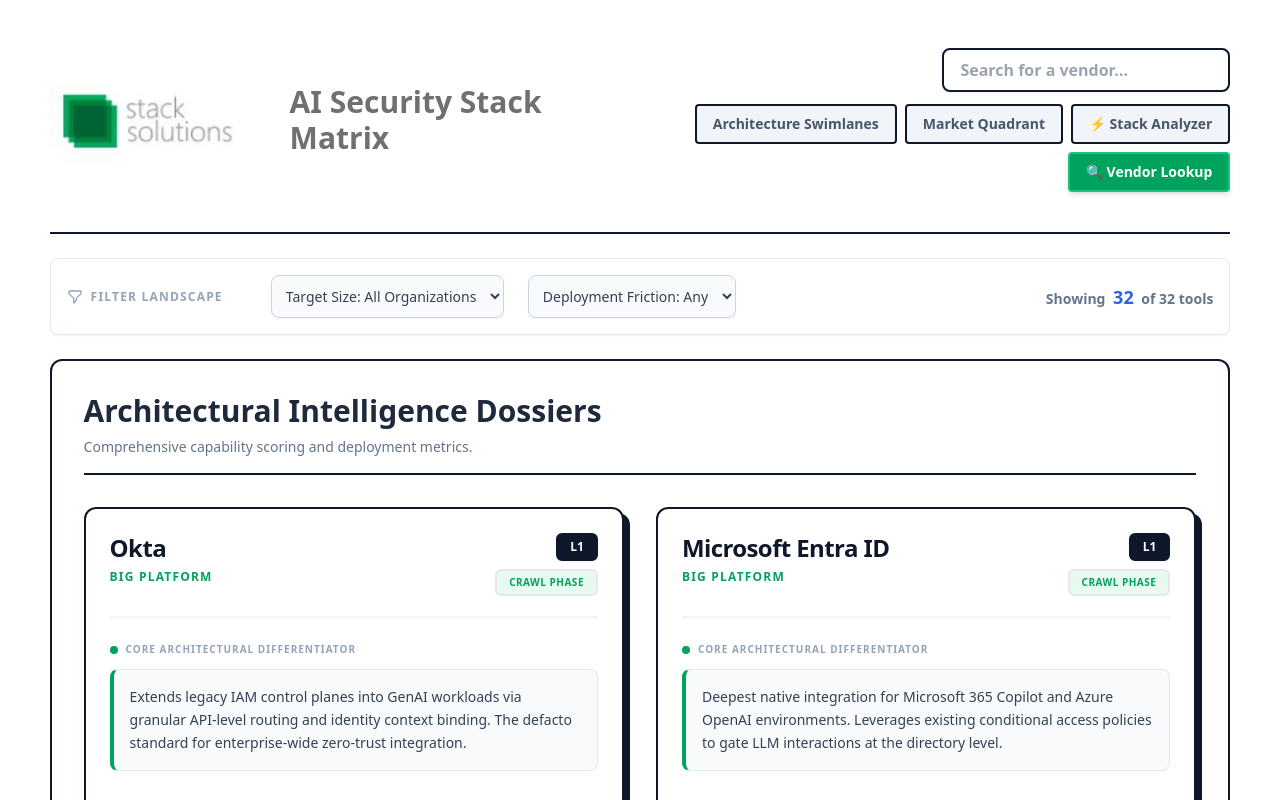
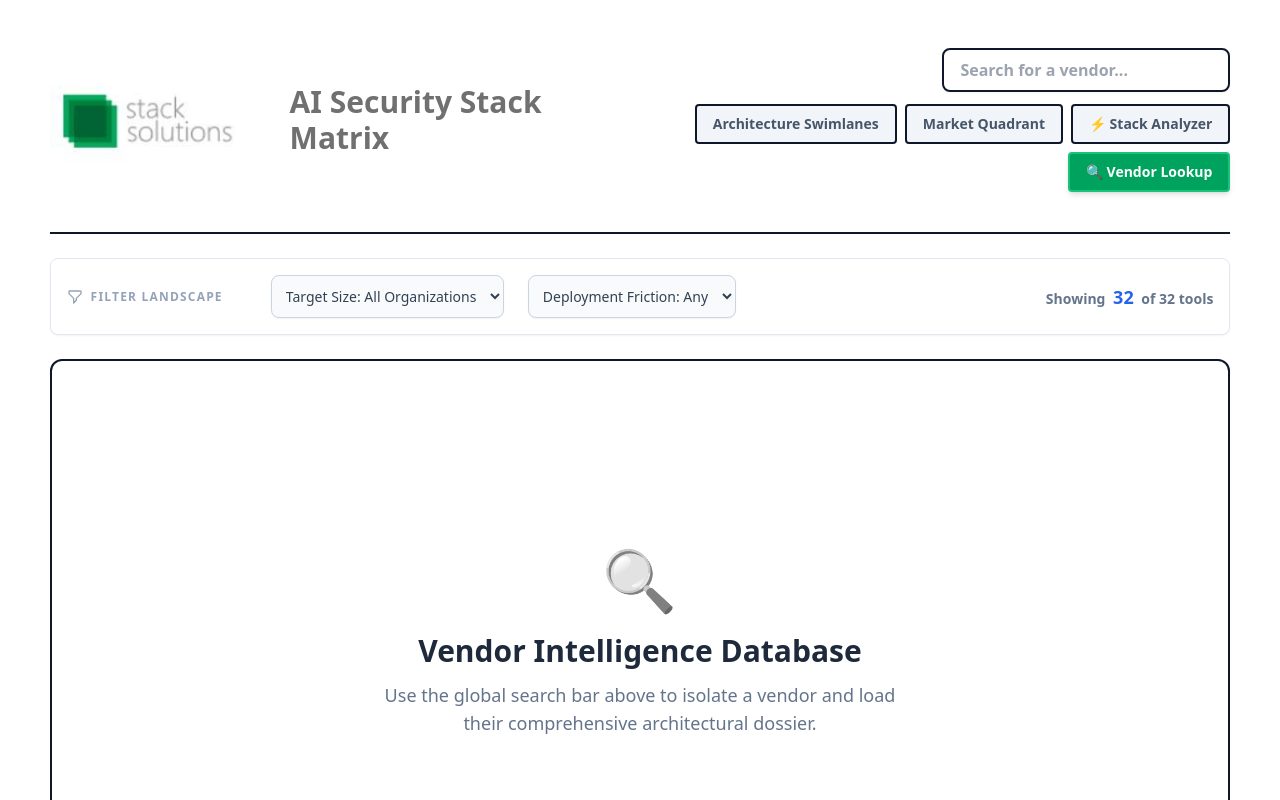
Before and after one commit to stacksolutions-com/ai-security-stack-matrix, a React (Vite) app: page / in a window 1280 px wide. Both pictures are taken after a click on the button "🔍 Vendor Lookup". Shown: the top 800 px of the page. Built offline with nearby package versions, Linux system fonts and the light colour scheme.

Commit message:
Update Vendor Lookup to single deep-dive dossier with extended data

```diff
--- a/src/components/VendorLookupView.jsx
+++ b/src/components/VendorLookupView.jsx
@@ -1,108 +1,191 @@
-import React from 'react';
+import React, { useState, useEffect } from 'react';
 
 export default function VendorLookupView({ data }) {
-  // Only show vendors that match the active search (or all if search is empty)
+  const [manualSelect, setManualSelect] = useState(null);
+
+  // Filter to only vendors currently active based on the global search/filters
   const displayData = data.filter(v => v && v.Vendor && !v.isDimmed);
 
-  // Reusable sub-component for the capability scoring bars
+  // Auto-select if the search narrows it down to exactly ONE vendor
+  useEffect(() => {
+    if (displayData.length === 1) {
+      setManualSelect(displayData[0]);
+    } else if (manualSelect && !displayData.find(v => v.Vendor === manualSelect.Vendor)) {
+      // Clear selection if the user changes the global search to something else
+      setManualSelect(null);
+    }
+  }, [displayData, manualSelect]);
+
+  // Determine which vendor to show the deep dive for
+  let activeVendor = manualSelect;
+  if (!activeVendor && displayData.length === 1) {
+    activeVendor = displayData[0];
+  }
+
+  // --- UI Helpers for the Dossier ---
   const ScoreBar = ({ label, score, color }) => (
-    <div className="mb-2.5">
-      <div className="flex justify-between text-[10px] font-bold uppercase tracking-wider mb-1 text-slate-500">
+    <div className="mb-4">
+      <div className="flex justify-between text-xs font-bold uppercase tracking-wider mb-1.5 text-slate-500">
         <span>{label}</span>
         <span className="text-slate-800">{score || 0} / 100</span>
       </div>
-      <div className="w-full h-2.5 bg-slate-100 rounded-full overflow-hidden border border-slate-300">
-        <div
-          className={`h-full transition-all duration-1000 ${color}`}
-          style={{ width: `${score || 0}%` }}
-        ></div>
+      <div className="w-full h-3 bg-slate-100 rounded-full overflow-hidden border border-slate-300">
+        <div className={`h-full transition-all duration-1000 ${color}`} style={{ width: `${score || 0}%` }}></div>
       </div>
     </div>
   );
 
+  // Mocking extended data based on existing CSV attributes for the demo
+  const getDeploymentModel = (layer) => {
+    if (!layer) return "Custom Enterprise Deployment";
+    if (layer.includes('L1')) return "API Federation / OIDC / SAML Hooks";
+    if (layer.includes('L2')) return "Inline Proxy / Network Edge / API Gateway";
+    if (layer.includes('L3')) return "Agentless Cloud Role / K8s DaemonSet";
+    if (layer.includes('L4')) return "Out-of-band API / Log & Telemetry Ingestion";
+    return "SDK / Telemetry Forwarding";
+  };
+
+  const getEstimatedBudget = (phase) => {
+    if (phase === 'Crawl') return "$50K – $200K / yr (Initial Scope)";
+    if (phase === 'Walk') return "$200K – $600K / yr (Broad Deployment)";
+    if (phase === 'Run') return "$600K+ / yr (Global Enterprise)";
+    return "Custom Pricing";
+  };
+
+
+  // ==========================================
+  // VIEW 1: THE BLANK SLATE / SEARCH PROMPT
+  // ==========================================
+  if (!activeVendor) {
+    return (
+      <div className="bg-white rounded-xl shadow-sm border-2 border-slate-900 p-12 min-h-[600px] flex flex-col items-center justify-center">
+        <div className="text-6xl mb-6 grayscale opacity-80">🔍</div>
+        <h3 className="text-3xl font-black text-slate-800 mb-3 text-center">Vendor Intelligence Database</h3>
+        <p className="text-slate-500 mb-8 text-center max-w-lg text-lg">
+          {displayData.length > 8
+            ? "Use the global search bar above to isolate a vendor and load their comprehensive architectural dossier."
+            : "Multiple vendors match your search. Select one below to view its full dossier:"}
+        </p>
+
+        {/* If the search narrowed it down to a few, give them buttons to pick one */}
+        {displayData.length <= 8 && displayData.length > 0 && (
+          <div className="flex flex-wrap justify-center gap-3 max-w-3xl">
+            {displayData.map(v => (
+              <button
+                key={v.Vendor}
+                onClick={() => setManualSelect(v)}
+                className="px-6 py-3 border-2 border-slate-900 rounded-lg font-bold text-slate-700 hover:bg-[color:#00A35D] hover:text-white hover:border-[color:#19C37A] hover:shadow-[4px_4px_0px_0px_#0f172a] transition-all bg-white"
+              >
+                {v.Vendor}
+              </button>
+            ))}
+          </div>
+        )}
+      </div>
+    );
+  }
+
+  // ==========================================
+  // VIEW 2: THE COMPREHENSIVE DOSSIER
+  // ==========================================
   return (
-    <div className="bg-white rounded-xl shadow-sm border-2 border-slate-900 p-8">
-      <div className="mb-8 border-b-2 border-slate-900 pb-4">
-        <h3 className="text-3xl font-black text-slate-800">Architectural Intelligence Dossiers</h3>
-        <p className="text-slate-500 text-sm mt-2 font-medium">Comprehensive capability scoring and deployment metrics.</p>
-      </div>
+    <div className="bg-white rounded-xl shadow-[8px_8px_0px_0px_#0f172a] border-2 border-slate-900 overflow-hidden relative">
+      {/* Top Banner accent */}
+      <div className="h-4 w-full bg-[color:#00A35D] border-b-2 border-slate-900"></div>
 
-      {displayData.length === 0 ? (
-        <div className="text-center py-16 border-2 border-dashed border-slate-300 rounded-xl">
-          <div className="text-4xl mb-4">🔍</div>
-          <div className="text-slate-500 font-bold text-lg">No vendors match your search.</div>
+      <div className="p-10">
+        {/* Header Section */}
+        <div className="flex justify-between items-start mb-10 border-b-2 border-slate-200 pb-8">
+          <div>
+            <div className="text-[color:#00A35D] font-black uppercase tracking-widest mb-2 flex items-center gap-2">
+              <span>{activeVendor.Category}</span>
+              <span className="text-slate-300">•</span>
+              <span className="text-slate-500">{activeVendor['Layer Name']}</span>
+            </div>
+            <h2 className="text-5xl font-black text-slate-900 tracking-tight">{activeVendor.Vendor}</h2>
+          </div>
+          <button
+            onClick={() => setManualSelect(null)}
+            className="text-slate-400 hover:text-slate-800 font-bold underline text-sm transition-colors"
+          >
+            Clear Selection ✕
+          </button>
         </div>
-      ) : (
-        <div className="grid grid-cols-1 xl:grid-cols-2 gap-8">
-          {displayData.map((v, i) => (
-            // Premium Dossier Card with hard structural shadows
-            <div key={i} className="border-2 border-slate-900 rounded-xl p-6 bg-white shadow-[6px_6px_0px_0px_#0f172a] flex flex-col relative transition-transform hover:-translate-y-1 hover:shadow-[8px_8px_0px_0px_#0f172a]">
 
-              {/* Header Section */}
-              <div className="flex justify-between items-start mb-6 border-b-2 border-slate-100 pb-5">
-                <div className="pr-4">
-                  <h4 className="text-2xl font-black text-slate-900 leading-tight tracking-tight">{v.Vendor}</h4>
-                  <div className="text-[color:#00A35D] text-xs font-bold uppercase tracking-widest mt-1.5">{v.Category}</div>
-                </div>
-                <div className="flex flex-col gap-2 items-end">
-                  <span className="bg-slate-900 text-white border-2 border-slate-900 px-3 py-1 rounded-md text-xs font-bold whitespace-nowrap shadow-sm">
-                    {v['Layer Name']?.split(':')[0]}
-                  </span>
-                  <span className="bg-[color:#19C37A]/10 text-[color:#00A35D] border-2 border-[color:#19C37A]/30 px-3 py-1 rounded-md text-[10px] font-black uppercase tracking-wider whitespace-nowrap">
-                    {v['Maturity Phase']} Phase
-                  </span>
-                </div>
+        {/* Executive Summary */}
+        <div className="mb-12">
+          <h4 className="text-sm font-black text-slate-900 uppercase tracking-widest border-l-4 border-[color:#00A35D] pl-3 mb-4">Executive Summary</h4>
+          <p className="text-xl text-slate-700 leading-relaxed font-medium bg-slate-50 p-6 rounded-lg border border-slate-200">
+            {activeVendor['Core Differentiator']}
+          </p>
+        </div>
+
+        <div className="grid grid-cols-1 lg:grid-cols-2 gap-12">
+
+          {/* Left Column: Business & Operations */}
+          <div>
+            <h4 className="text-sm font-black text-slate-900 uppercase tracking-widest border-b-2 border-slate-900 pb-3 mb-6">Business & Operational Context</h4>
+
+            <div className="space-y-4">
+              <div className="flex justify-between items-center py-3 border-b border-slate-100">
+                <span className="text-sm text-slate-500 font-bold uppercase tracking-wider">Target Organization</span>
+                <span className="text-sm text-slate-900 font-black">{activeVendor['Target Size']}</span>
               </div>
+              <div className="flex justify-between items-center py-3 border-b border-slate-100">
+                <span className="text-sm text-slate-500 font-bold uppercase tracking-wider">Maturity Phase Alignment</span>
+                <span className="text-sm text-[color:#00A35D] font-black uppercase tracking-widest bg-[color:#19C37A]/10 px-3 py-1 rounded">
+                  {activeVendor['Maturity Phase']} Phase
+                </span>
+              </div>
+              <div className="flex justify-between items-center py-3 border-b border-slate-100">
+                <span className="text-sm text-slate-500 font-bold uppercase tracking-wider">Deployment Friction</span>
+                <span className={`text-xs font-black px-3 py-1.5 rounded uppercase tracking-wider border-2 ${
+                  activeVendor['Deployment Friction'] === 'Low' ? 'bg-green-100 text-green-800 border-green-300' :
+                  activeVendor['Deployment Friction'] === 'Medium' ? 'bg-amber-100 text-amber-800 border-amber-300' :
+                  'bg-red-100 text-red-800 border-red-300'
+                }`}>
+                  {activeVendor['Deployment Friction']} Friction
+                </span>
+              </div>
+              <div className="flex justify-between items-center py-3 border-b border-slate-100">
+                <span className="text-sm text-slate-500 font-bold uppercase tracking-wider">Est. Budget Bracket</span>
+                <span className="text-sm text-slate-900 font-black">{getEstimatedBudget(activeVendor['Maturity Phase'])}</span>
+              </div>
+            </div>
 
-              {/* Core Differentiator Section */}
-              <div className="mb-8">
-                <h5 className="text-[10px] text-slate-400 uppercase font-bold tracking-widest mb-3 flex items-center gap-2">
-                  <span className="w-2 h-2 rounded-full bg-[color:#00A35D]"></span>
-                  Core Architectural Differentiator
-                </h5>
-                <p className="text-sm text-slate-700 leading-relaxed font-medium bg-slate-50 p-4 rounded-lg border-l-4 border-[color:#00A35D] border-y border-r border-y-slate-200 border-r-slate-200">
-                  {v['Core Differentiator']}
+            <h4 className="text-sm font-black text-slate-900 uppercase tracking-widest border-b-2 border-slate-900 pb-3 mt-10 mb-6">Architectural Footprint</h4>
+            <div className="bg-slate-50 border border-slate-200 rounded-lg p-5">
+              <div className="mb-4">
+                <div className="text-[10px] text-slate-400 uppercase font-bold mb-1">Standard Deployment Model</div>
+                <div className="text-sm font-bold text-slate-800">{getDeploymentModel(activeVendor['Layer Name'])}</div>
+              </div>
+              <div>
+                <div className="text-[10px] text-slate-400 uppercase font-bold mb-1">Data Residency Impact</div>
+                <div className="text-sm font-bold text-slate-800">{activeVendor['Deployment Friction'] === 'Low' ? 'Minimal (API/Metadata only)' : 'High (Requires inline data processing or agent deployment)'}</div>
+              </div>
+            </div>
+          </div>
+
+          {/* Right Column: Technical Scoring */}
+          <div>
+            <h4 className="text-sm font-black text-slate-900 uppercase tracking-widest border-b-2 border-slate-900 pb-3 mb-6">Functional Capabilities</h4>
+            <div className="bg-slate-50 border border-slate-200 rounded-lg p-6">
+              <ScoreBar label="Identity Brokering & NHI" score={activeVendor['Identity Score']} color="bg-blue-500" />
+              <ScoreBar label="Data Discovery & Prompt DLP" score={activeVendor['Data Score']} color="bg-purple-500" />
+              <ScoreBar label="Runtime AI Defense (CNAPP/CSPM)" score={activeVendor['Runtime Score']} color="bg-[color:#00A35D]" />
+              <ScoreBar label="Compliance, Audit & GRC" score={activeVendor['Governance Score']} color="bg-slate-800" />
+
+              <div className="mt-8 pt-6 border-t border-slate-200">
+                <div className="text-[10px] text-slate-400 uppercase font-bold text-center tracking-widest mb-2">Capability Overview</div>
+                <p className="text-xs text-slate-600 text-center leading-relaxed">
+                  Scoring is aggregated based on architectural completeness, enterprise scalability, and native AI integration depth. High scores indicate a primary system of record for that domain.
                 </p>
               </div>
+            </div>
+          </div>
 
-              {/* Metrics & Capabilities Grid */}
-              <div className="grid grid-cols-1 md:grid-cols-2 gap-8 mt-auto pt-6 border-t-2 border-slate-100">
-
-                {/* Left Column: Deployment Profile */}
-                <div className="space-y-4">
-                  <h5 className="text-[10px] text-slate-400 uppercase font-bold tracking-widest border-b border-slate-200 pb-2">Deployment Profile</h5>
-
-                  <div className="flex justify-between items-center bg-slate-50 p-2.5 rounded border border-slate-200">
-                    <span className="text-xs text-slate-500 font-bold uppercase tracking-wider">Target Org</span>
-                    <span className="text-xs text-slate-900 font-black">{v['Target Size']}</span>
-                  </div>
-
-                  <div className="flex justify-between items-center bg-slate-50 p-2.5 rounded border border-slate-200">
-                    <span className="text-xs text-slate-500 font-bold uppercase tracking-wider">Friction</span>
-                    <span className={`text-[10px] font-black px-2.5 py-1 rounded uppercase tracking-wider border ${
-                      v['Deployment Friction'] === 'Low' ? 'bg-green-100 text-green-700 border-green-200' :
-                      v['Deployment Friction'] === 'Medium' ? 'bg-amber-100 text-amber-700 border-amber-200' :
-                      'bg-red-100 text-red-700 border-red-200'
-                    }`}>
-                      {v['Deployment Friction']}
-                    </span>
-                  </div>
-                </div>
-
-                {/* Right Column: Capability Scoring */}
-                <div>
-                  <h5 className="text-[10px] text-slate-400 uppercase font-bold tracking-widest border-b border-slate-200 pb-2 mb-4">Functional Capabilities</h5>
-                  <ScoreBar label="Identity & Brokering" score={v['Identity Score']} color="bg-blue-500" />
-                  <ScoreBar label="Data Discovery & DLP" score={v['Data Score']} color="bg-purple-500" />
-                  <ScoreBar label="Runtime AI Defenses" score={v['Runtime Score']} color="bg-[color:#00A35D]" />
-                  <ScoreBar label="Governance & Audit" score={v['Governance Score']} color="bg-slate-700" />
-                </div>
-              </div>
-
-            </div>
-          ))}
         </div>
-      )}
+      </div>
     </div>
   );
 }
```
